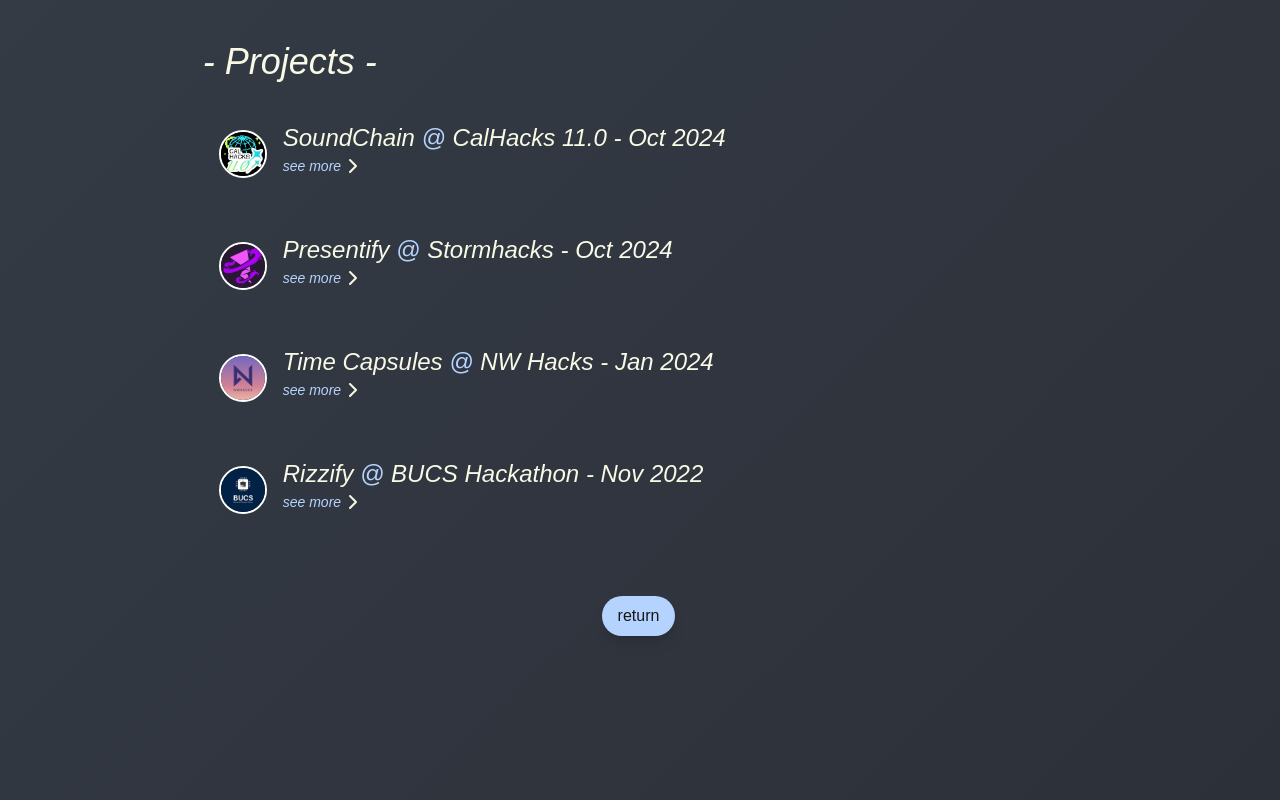
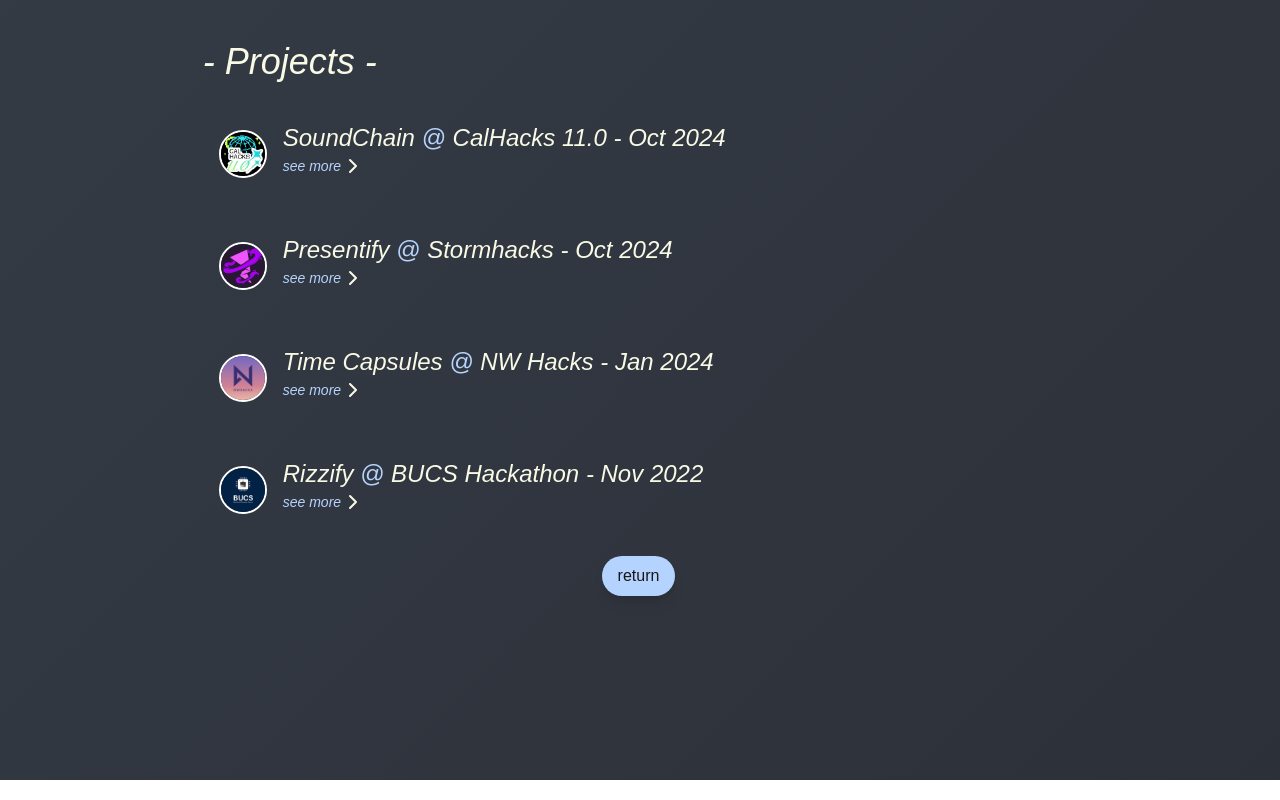
Before and after one commit to m20arcusk/m20arcusk.github.io, a Next.js app: page / in a window 1280 px wide. Shown: the part 1640-2440 px from the top of the page. Built offline with nearby package versions, Linux system fonts and the light colour scheme.

Commit message:
fixing margin on return button

```diff
--- a/src/app/components/experiencesSection.tsx
+++ b/src/app/components/experiencesSection.tsx
@@ -49,7 +49,7 @@ export default function Experiences() {
                     ]}
                 />
             </div>
-            <ScrollDownButton targetId="projects" label="↓ next" sectionId="projects" className="top-[190% hidden sm:block" />
+            <ScrollDownButton targetId="projects" label="↓ next" sectionId="projects" className="top-[190%] hidden sm:block" />
         </section>
     );
 }
--- a/src/app/components/projectsSection.tsx
+++ b/src/app/components/projectsSection.tsx
@@ -40,7 +40,7 @@ export default function Projects() {
                     description={["https://devpost.com/software/bucshackathon",]}
                 />
             </div>
-            <ScrollDownButton targetId="top" label="return" sectionId="top" className="mt-10" />
+            <ScrollDownButton targetId="top" label="return" sectionId="top" className="mt-auto my-10" />
         </section>
     );
 }
--- a/src/app/page.tsx
+++ b/src/app/page.tsx
@@ -20,7 +20,7 @@ export default function Home() {
     >
 
       <motion.div
-        className="items-center justify-items-center min-h-screen pb-10 font-raleway font-domine font-montserrat font-outfit">
+        className="items-center justify-items-center min-h-screen pb-10 font-raleway font-domine font-montserrat font-outfit pb-5">
         <Header />
         <ScrollDownButton targetId="experiences" label="↓ next" sectionId="experiences" className="top-[90%]" />
         <div className="pl-0 sm:pl-[10%]">
```
